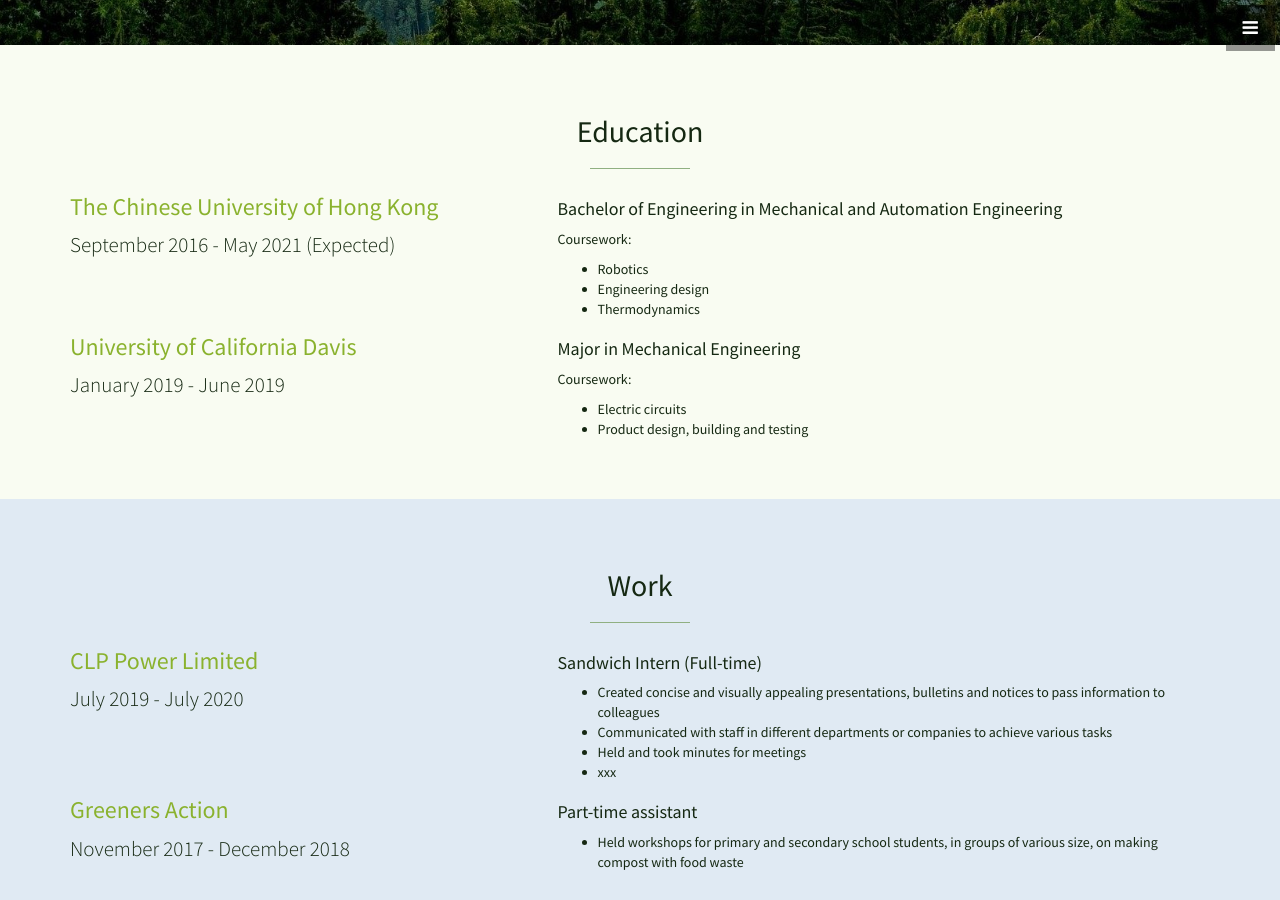
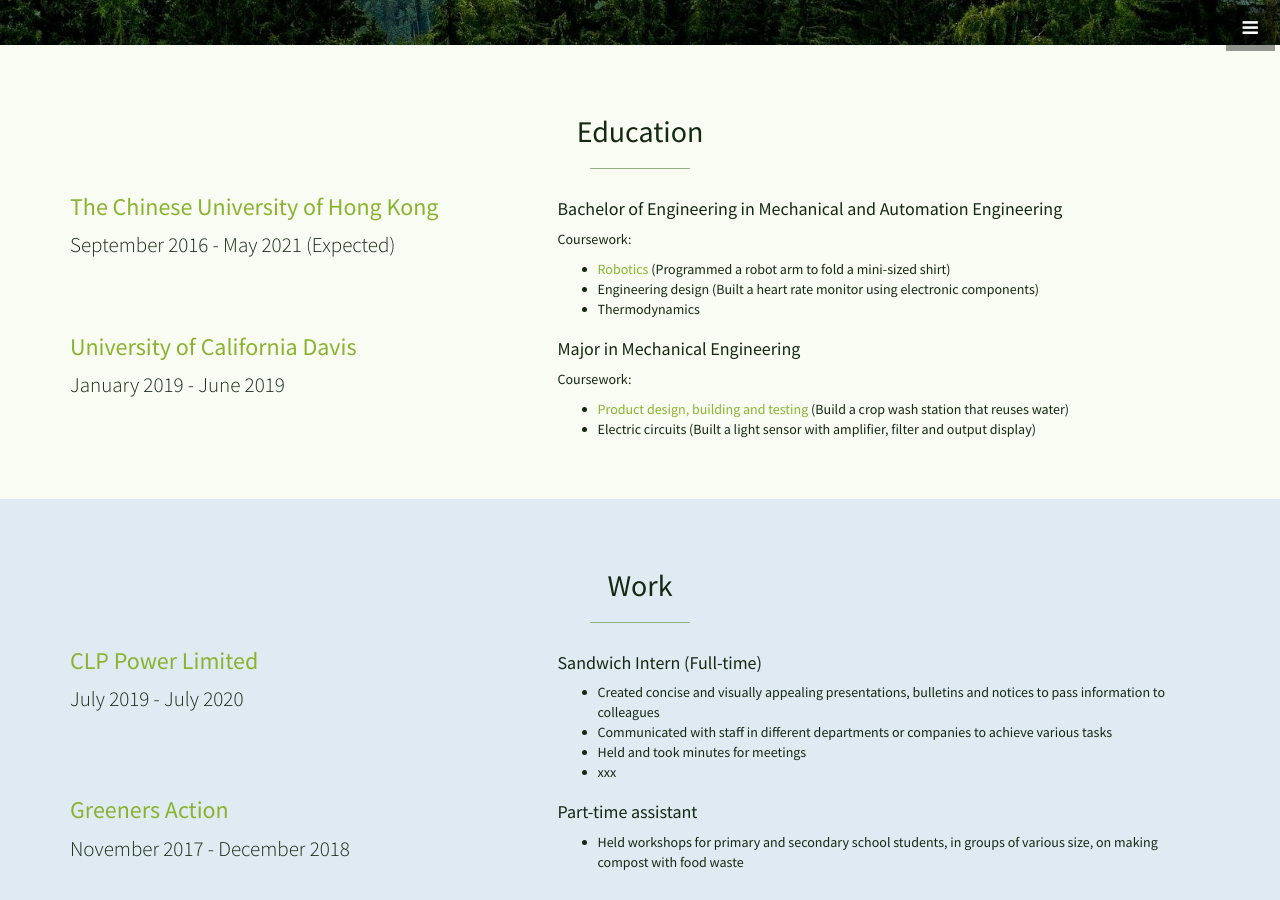
Before and after one commit to leelacceber/stylish-portfolio-jekyll-master, a Jekyll site: the page built from index.html, in a window 1280 px wide and 900 px high, scrolled down 855 px. Built offline with Jekyll 4.4.1, drawn with Linux system fonts in a browser that asks for light colours.

Commit message:
Update education.html

```diff
--- a/_includes/education.html
+++ b/_includes/education.html
@@ -16,8 +16,8 @@
         <h4>Bachelor of Engineering in Mechanical and Automation Engineering</h4>
         <p>Coursework:</p>
         <ul>
-          <li>Robotics</li>
-          <li>Engineering design</li>
+          <li><a href:"https://leelacceber.github.io/Projects/Coursework/Robot_Arm">Robotics</a> (Programmed a robot arm to fold a mini-sized shirt)</li>
+          <li>Engineering design (Built a heart rate monitor using electronic components)</li>
           <li>Thermodynamics</li>
         </ul>
       </div>
@@ -32,8 +32,8 @@
         <h4>Major in Mechanical Engineering</h4>
         <p>Coursework:</p>
         <ul>
-          <li>Electric circuits</li>
-          <li>Product design, building and testing</li>
+          <li><a href:"https://leelacceber.github.io/Projects/Coursework/Crop_Wash">Product design, building and testing</a> (Build a crop wash station that reuses water)</li>
+          <li>Electric circuits (Built a light sensor with amplifier, filter and output display)</li>
         </ul>
       </div>
     </div>
```
